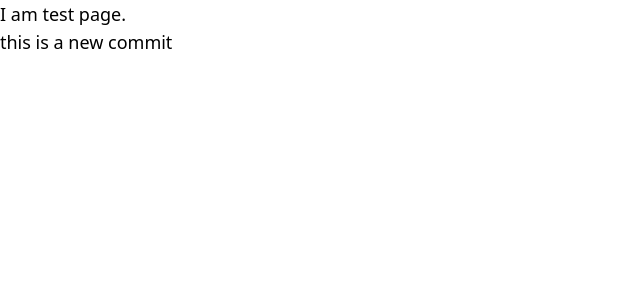
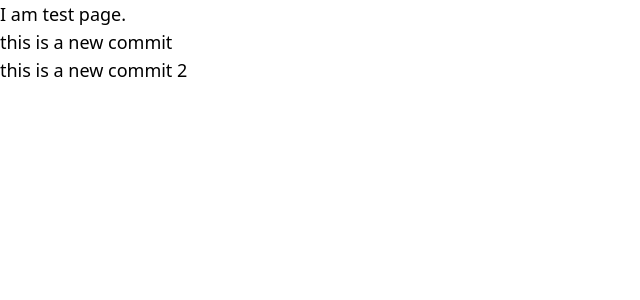
Before and after one commit to Shenile/vt-ai, a React (Vite) app in the folder vt-ai-fe/: page / in a window 1280 px wide. Shown: the top 300 px of the page, without its empty margins (0-640 px from the left). Built offline with nearby package versions, Linux system fonts and the light colour scheme.

Commit message:
added a paaragraph

```diff
--- a/vt-ai-fe/src/App.jsx
+++ b/vt-ai-fe/src/App.jsx
@@ -6,6 +6,7 @@ function App() {
     <div className='text-lg'>
         <h1>I am test page.</h1>
         <p>this is a new commit</p>
+        <p>this is a new commit 2</p>
     </div>
   )
 }
```
